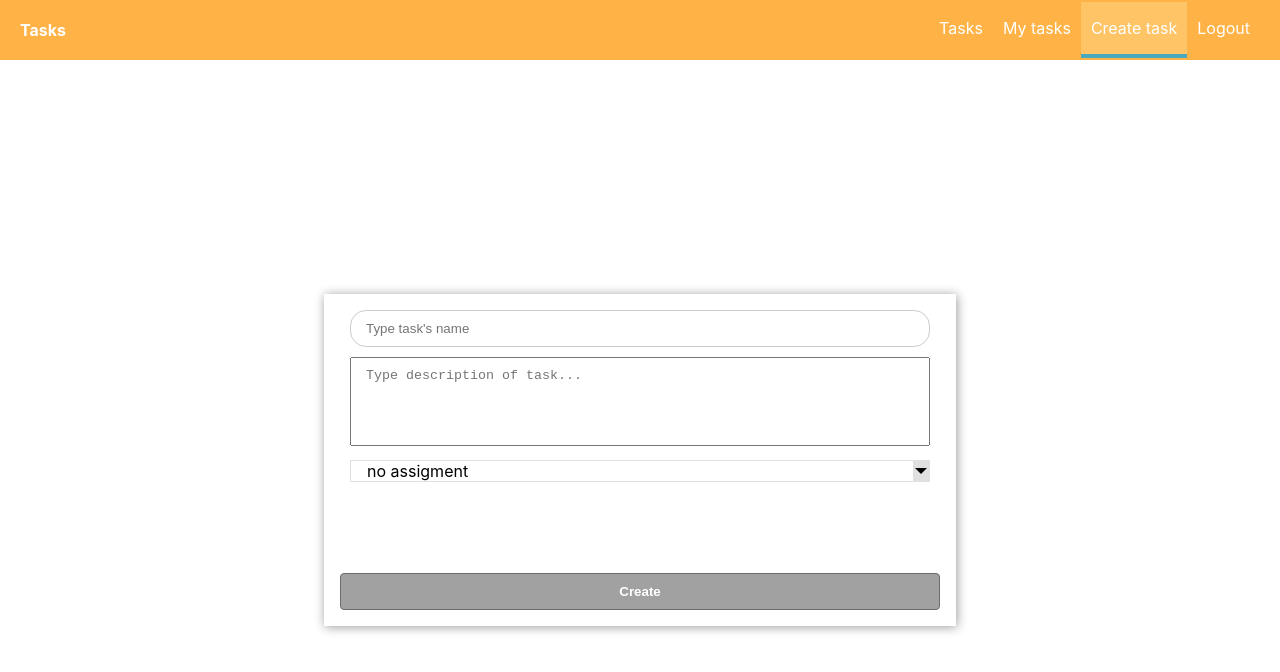
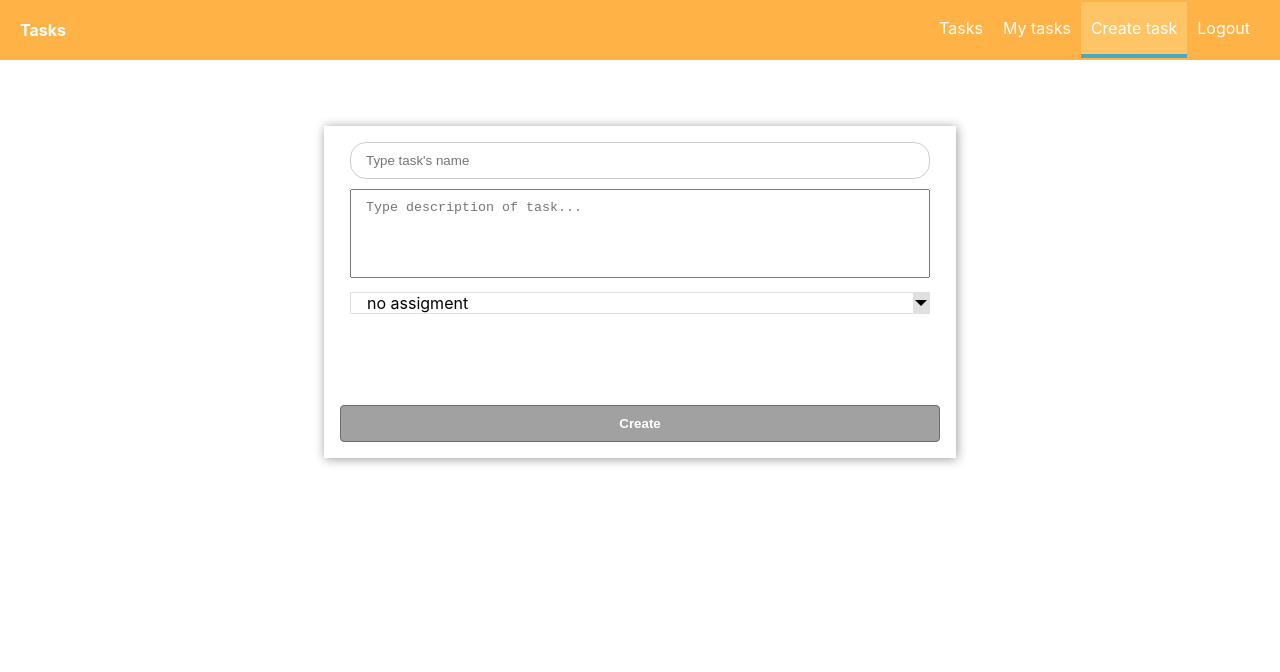
Before and after one commit to Babiy7/nerdysoft-test, a React (Create React App) app: page /create in a window 1280 px wide. Shown: the top 672 px of the page. Built offline with nearby package versions, Linux system fonts and the light colour scheme; sample sign-in values are in the browser's storage.

Commit message:
Fixed margins.

```diff
--- a/src/components/Edit/Edit.module.scss
+++ b/src/components/Edit/Edit.module.scss
@@ -15,7 +15,11 @@
 }
 
 .ButtonContainer {
-  width: 96%;
+  width: 100%;
+
+  margin-top: 1rem;
+  padding: 0 0.5rem;
 
   z-index: 0;
+  box-sizing: border-box;
 }
--- a/src/components/Sections/Tasks/Tasks.module.scss
+++ b/src/components/Sections/Tasks/Tasks.module.scss
@@ -11,7 +11,6 @@
   width: 100%;
 
   display: flex;
-  padding-top: 60px;
 
   margin: 0 auto;
 
@@ -20,7 +19,6 @@
 
     display: flex;
     flex-direction: column;
-    justify-content: center;
     align-items: center;
     padding: 0;
   }
--- a/src/containers/CreateTaskContainer/CreateTaskContainer.module.scss
+++ b/src/containers/CreateTaskContainer/CreateTaskContainer.module.scss
@@ -1,10 +1,9 @@
 .CreateTask {
   width: 100%;
-  height: 100vh;
 
   display: flex;
   padding: 1rem;
-  margin: auto;
+  margin: 0 auto;
 
   box-sizing: border-box;
 
@@ -17,7 +16,8 @@
     justify-content: center;
     align-items: center;
     padding: 1rem;
-    margin: auto;
+    margin: 0 auto;
+    margin-top: 50px;
 
     box-shadow: 1px 1px 10px rgba(#000000, 0.4);
 
```
